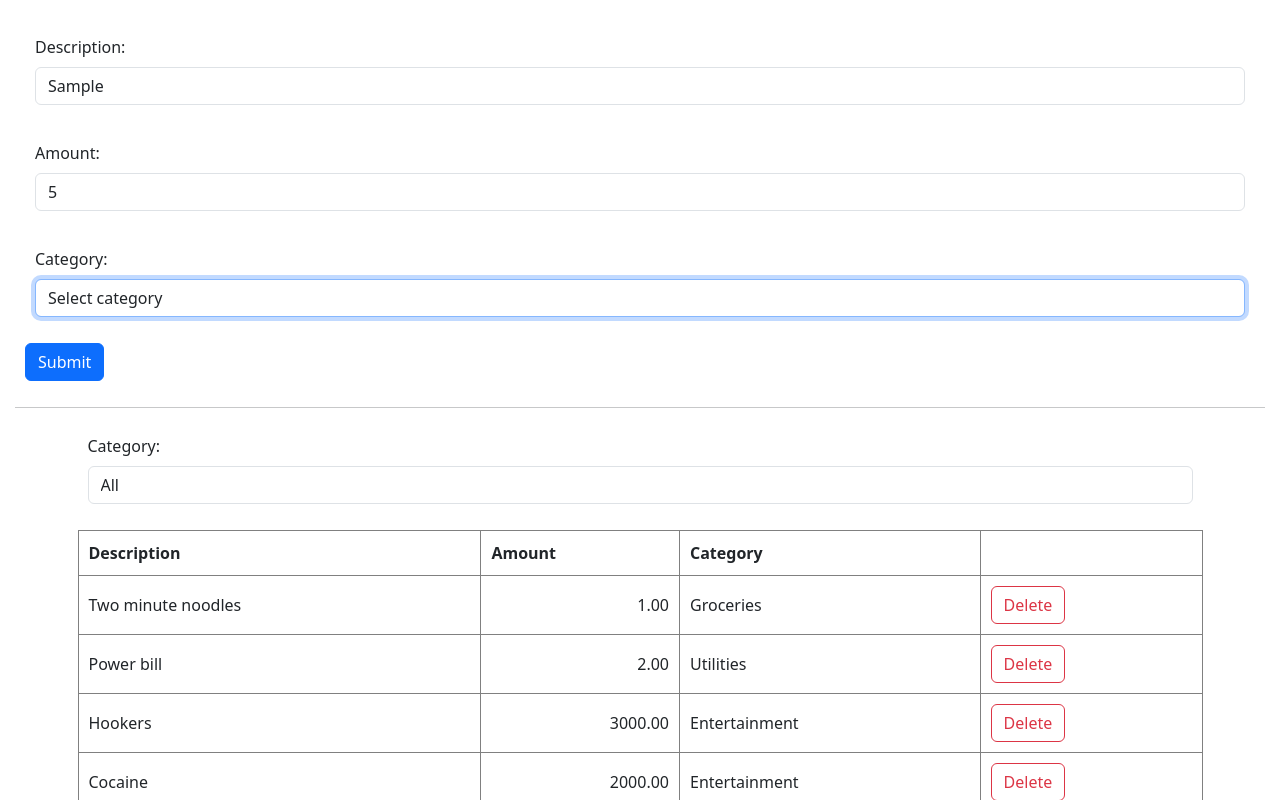
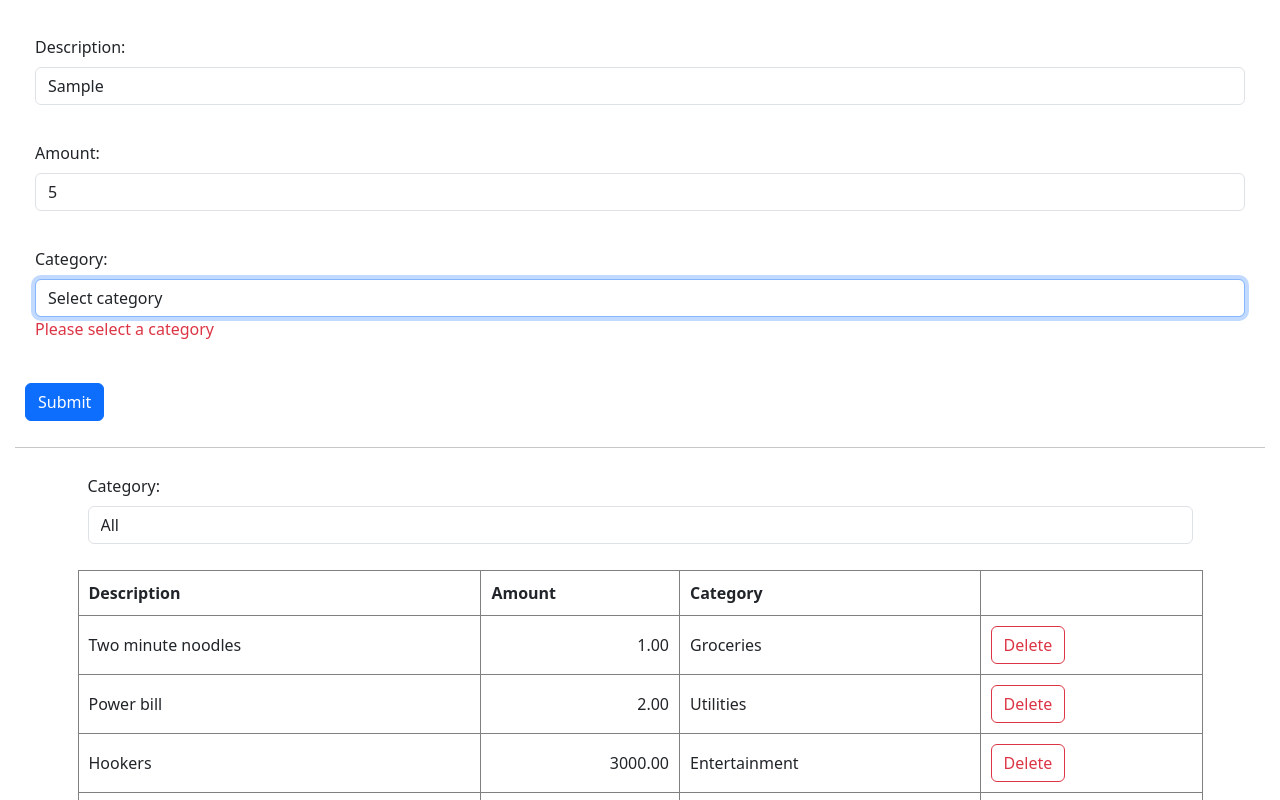
Before and after one commit to IanKulin/mosh-expense, a React (Vite) app: page / in a window 1280 px wide. Both pictures are taken after typing "Sample", "5" into the empty fields and a click on the button "Submit". Shown: the top 800 px of the page. Built offline with nearby package versions, Linux system fonts and the light colour scheme.

Commit message:
Finish good validation error messages

```diff
--- a/src/AddForm.tsx
+++ b/src/AddForm.tsx
@@ -4,23 +4,19 @@ import { v4 as uuidv4 } from "uuid";
 import { z, ZodType } from "zod";
 import { zodResolver } from "@hookform/resolvers/zod";
 
-
 function AddForm({ expenses, setExpenses }: ExpenseProps) {
   const schema: ZodType<FormExpense> = z.object({
     description: z.string().min(1),
-    amount: z.number().min(0.01),
-    category: z.string().min(1),
+    amount: z.number({ invalid_type_error: "Please enter a number" }).min(0.01),
+    category: z.string().min(1, { message: "Please select a category" }),
   });
 
-
-  const submitData = (data: FormExpense) => {
-    // add the uuid
-    const expense: Expense = { ...data, id: uuidv4() };
-    console.log(expense);
+  const submitData = (formData: FormExpense) => {
+    // id is part of the Expense type, but not the FormExpense type so we add it here
+    const expense: Expense = { ...formData, id: uuidv4() };
     setExpenses([...expenses, expense]);
-    reset(); // reset the form fields
+    reset(); // blank the form fields
   };
-
 
   const {
     register,
@@ -31,9 +27,10 @@ function AddForm({ expenses, setExpenses }: ExpenseProps) {
     resolver: zodResolver(schema),
   });
 
-
   return (
     <div>
+      {/* handleSubmit is the Zod form validation, then it calls submitData
+          if successful */}
       <form onSubmit={handleSubmit(submitData)}>
         <div className="mb-3">
           <label htmlFor="description" className="form-label">
@@ -64,7 +61,6 @@ function AddForm({ expenses, setExpenses }: ExpenseProps) {
           {errors.amount && (
             <p className="text-danger">{errors.amount.message}</p>
           )}
-          {errors.id && <p className="text-danger">{errors.id.message}</p>}
         </div>
         <div className="mb-3">
           <label htmlFor="category" className="form-label">
@@ -81,6 +77,9 @@ function AddForm({ expenses, setExpenses }: ExpenseProps) {
             <option value="Utilities">Utilities</option>
             <option value="Entertainment">Entertainment</option>
           </select>
+          {errors.category && (
+            <p className="text-danger">{errors.category.message}</p>
+          )}
         </div>
         <button className="btn btn-primary" type="submit">
           Submit
@@ -90,5 +89,4 @@ function AddForm({ expenses, setExpenses }: ExpenseProps) {
   );
 }
 
-
 export default AddForm;
```
